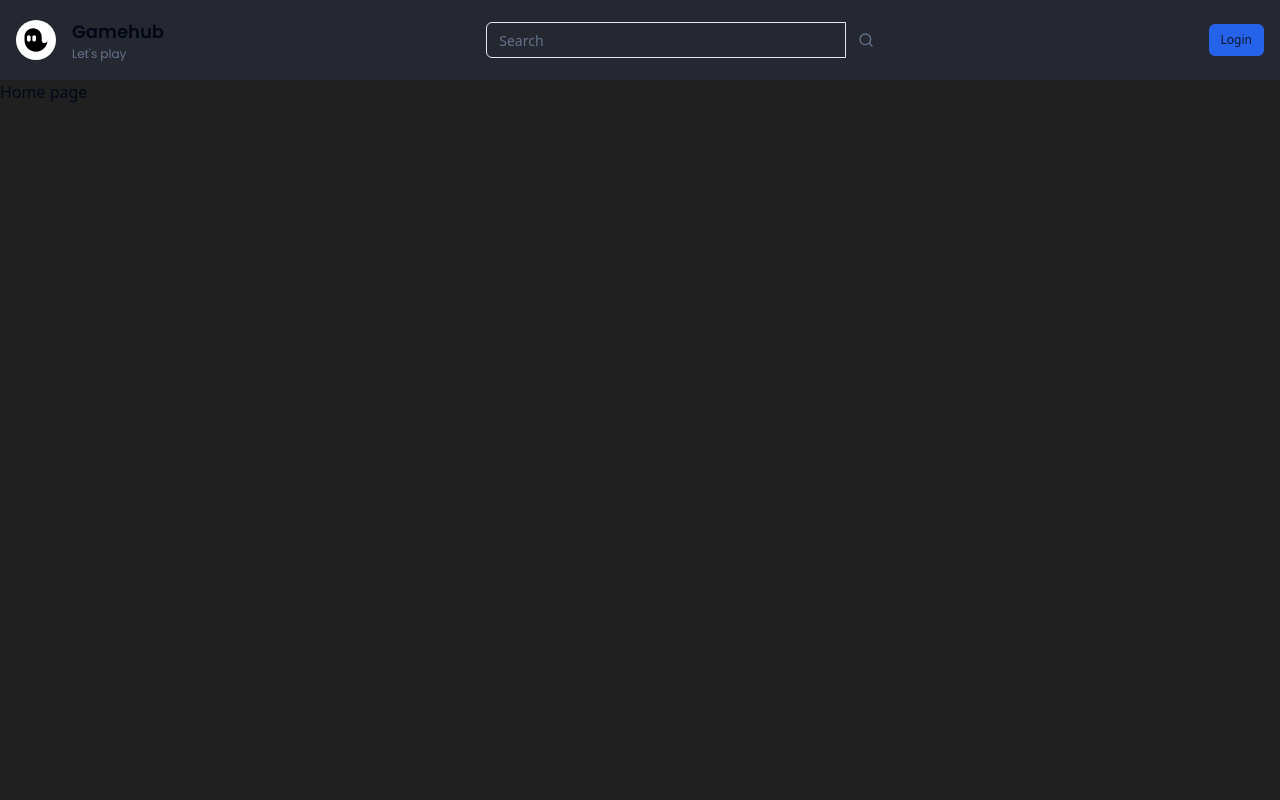
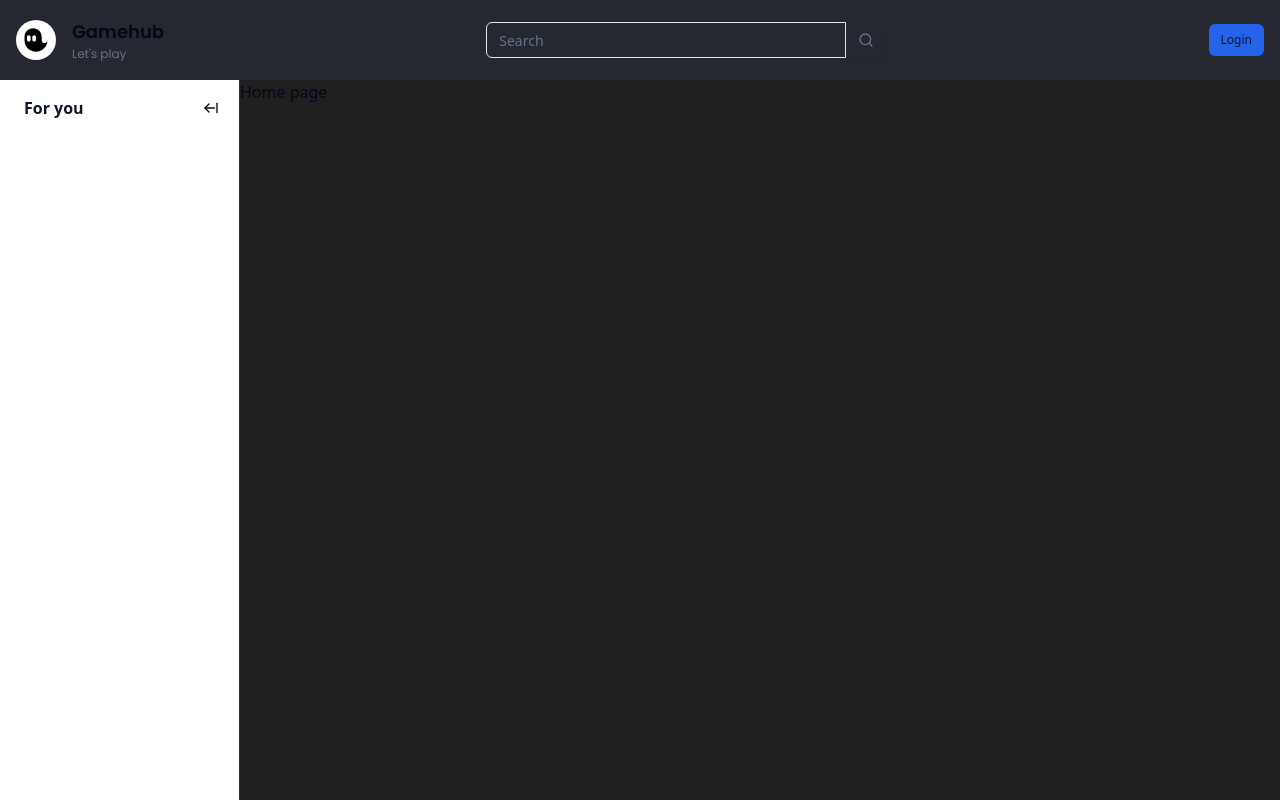
Before and after one commit to raz228822/twitch, a Next.js app: page / in a window 1280 px wide. Built offline with nearby package versions, Linux system fonts and the light colour scheme; no server answers.

Commit message:
Creating sidebar

```diff
--- /dev/null
+++ b/app/(browse)/_components/container.tsx
@@ -0,0 +1,40 @@
+"use client"
+
+
+import { useEffect } from "react";
+import { useMediaQuery } from "usehooks-ts"
+
+import { cn } from "@/lib/utils";
+import { useSidebar } from "@/store/use-sidebar";
+
+interface ContainerProps {
+    children: React.ReactNode;
+}
+
+export const Container = ({
+    children,
+}: ContainerProps) => {
+    const matches = useMediaQuery("(max-width: 1024px)")
+    const {
+        collapsed,
+        onCollapse,
+        onExpand,
+    } = useSidebar((state) => state)
+
+    useEffect(() => {
+        if (matches) {
+            onCollapse();
+        } else {
+            onExpand();
+        }
+    }, [matches, onCollapse, onExpand])
+
+    return (
+        <div className={cn(
+            "flex-1",
+            collapsed ? "ml-[70px]" : "ml-[70px] lg:ml-60"
+        )}>
+            {children}
+        </div>
+    );
+};
--- /dev/null
+++ b/app/(browse)/_components/sidebar/index.tsx
@@ -0,0 +1,10 @@
+import Toggle from "./toggle"
+import { Wrapper } from "./wrapper"
+
+export const Sidebar = () => {
+    return (
+        <Wrapper>
+            <Toggle />
+        </Wrapper>
+    )
+}
--- /dev/null
+++ b/app/(browse)/_components/sidebar/toggle.tsx
@@ -0,0 +1,53 @@
+"use client"
+
+import { ArrowLeftFromLine, ArrowRightFromLine } from "lucide-react";
+
+import { Hint } from "@/components/hint";
+import { Button } from "@/components/ui/button";
+import { useSidebar } from "@/store/use-sidebar";
+
+export const toggle = () => {
+    const {
+        collapsed,
+        onExpand,
+        onCollapse
+    } = useSidebar((state) => state);
+
+    const label = collapsed ? "Expand" : "Collapse";
+
+    return (
+        <>
+            {collapsed && (
+                <div className="hidden lg:flex w-full items-center justify-center pt-4 mb-4">
+                    <Hint label={label} side="right" asChild>
+                        <Button
+                                onClick={onExpand}
+                                className="h-auto p-2"
+                                variant="ghost"
+                            >
+                                <ArrowRightFromLine className="h-4 w-4" />
+                        </Button>
+                    </Hint>
+                </div>
+            )}
+            {!collapsed && (
+                <div className="p-3 pl-6 mb-2 flex items-center w-full">
+                    <p className="font-semibold text-primary">
+                        For you
+                    </p>
+                    <Hint label={label} side="right" asChild>
+                        <Button
+                            onClick={onCollapse}
+                            className="h-auto p-2 ml-auto"
+                            variant="ghost">
+                            <ArrowLeftFromLine className="h-4 w-4"/>
+                        </Button>
+                    </Hint>
+
+                </div>
+            )}
+        </>
+    );
+};
+
+export default toggle;
--- /dev/null
+++ b/app/(browse)/_components/sidebar/wrapper.tsx
@@ -0,0 +1,22 @@
+"use client"
+
+import { cn } from "@/lib/utils";
+import { useSidebar } from "@/store/use-sidebar";
+
+interface WrapperProps {
+    children: React.ReactNode;
+}
+
+export const Wrapper = ({
+    children,
+}: WrapperProps) => {
+    const { collapsed } = useSidebar((state) => state);
+
+    return (
+        <aside className={cn("fixed left-0 flex flex-col w-60 h-full bg-background border-r border-[#2D2E35] z-50",
+            collapsed && "w-[70px]"
+        )}>
+            {children}
+        </aside>
+    )
+}
--- a/app/(browse)/layout.tsx
+++ b/app/(browse)/layout.tsx
@@ -1,4 +1,6 @@
+import { Container } from "./_components/container";
 import { Navbar } from "./_components/navbar";
+import { Sidebar } from "./_components/sidebar";
 
 const BrowseLayout = ({
     children,
@@ -9,7 +11,10 @@
         <>
             <Navbar />
             <div className="flex h-full pt-20">
-                {children}
+                <Sidebar />
+                <Container>
+                    {children}
+                </Container>
             </div>
 
         </>
--- a/app/layout.tsx
+++ b/app/layout.tsx
@@ -3,7 +3,7 @@
 import { ClerkProvider } from '@clerk/nextjs'
 import { dark } from "@clerk/themes";
 import { Inter } from "next/font/google";
-import { ThemeProvider } from "./(auth)/_components/theme-provider";
+import { ThemeProvider } from "../components/theme-provider";
 
 const inter = Inter({ subsets: ['latin']})
 
--- /dev/null
+++ b/components/hint.tsx
@@ -0,0 +1,41 @@
+import {
+    Tooltip,
+    TooltipContent,
+    TooltipProvider,
+    TooltipTrigger
+} from "@/components/ui/tooltip"
+
+interface HintProps {
+    label: string;
+    children: React.ReactNode;
+    asChild?: boolean;
+    side?: "top" | "bottom" | "left" | "right";
+    align?: "start" | "center" | "end";
+};
+
+export const Hint = ({
+    label,
+    children,
+    asChild,
+    side,
+    align,
+}: HintProps) => {
+    return (
+        <TooltipProvider>
+            <Tooltip delayDuration={0}>
+                <TooltipTrigger asChild={asChild}>
+                    {children}
+                </TooltipTrigger>
+                <TooltipContent
+                    className="text-black bg-white"
+                    side={side}
+                    align={align}
+                >
+                    <p className="font-semibold">
+                        {label}
+                    </p>
+                </TooltipContent>
+            </Tooltip>
+        </TooltipProvider>
+    )
+}
--- /dev/null
+++ b/components/ui/tooltip.tsx
@@ -0,0 +1,32 @@
+"use client"
+
+import * as React from "react"
+import * as TooltipPrimitive from "@radix-ui/react-tooltip"
+
+import { cn } from "@/lib/utils"
+
+const TooltipProvider = TooltipPrimitive.Provider
+
+const Tooltip = TooltipPrimitive.Root
+
+const TooltipTrigger = TooltipPrimitive.Trigger
+
+const TooltipContent = React.forwardRef<
+  React.ElementRef<typeof TooltipPrimitive.Content>,
+  React.ComponentPropsWithoutRef<typeof TooltipPrimitive.Content>
+>(({ className, sideOffset = 4, ...props }, ref) => (
+  <TooltipPrimitive.Portal>
+    <TooltipPrimitive.Content
+      ref={ref}
+      sideOffset={sideOffset}
+      className={cn(
+        "z-50 overflow-hidden rounded-md bg-primary px-3 py-1.5 text-xs text-primary-foreground animate-in fade-in-0 zoom-in-95 data-[state=closed]:animate-out data-[state=closed]:fade-out-0 data-[state=closed]:zoom-out-95 data-[side=bottom]:slide-in-from-top-2 data-[side=left]:slide-in-from-right-2 data-[side=right]:slide-in-from-left-2 data-[side=top]:slide-in-from-bottom-2",
+        className
+      )}
+      {...props}
+    />
+  </TooltipPrimitive.Portal>
+))
+TooltipContent.displayName = TooltipPrimitive.Content.displayName
+
+export { Tooltip, TooltipTrigger, TooltipContent, TooltipProvider }
--- a/package.json
+++ b/package.json
@@ -14,6 +14,7 @@
     "@prisma/adapter-pg": "^6.3.1",
     "@prisma/client": "^6.3.1",
     "@radix-ui/react-slot": "^1.1.1",
+    "@radix-ui/react-tooltip": "^1.1.8",
     "class-variance-authority": "^0.7.1",
     "clsx": "^2.1.1",
     "lucide-react": "^0.474.0",
@@ -25,7 +26,9 @@
     "react-dom": "^19.0.0",
     "svix": "^1.45.1",
     "tailwind-merge": "^3.0.1",
-    "tailwindcss-animate": "^1.0.7"
+    "tailwindcss-animate": "^1.0.7",
+    "usehooks-ts": "^3.1.1",
+    "zustand": "^5.0.3"
   },
   "devDependencies": {
     "@eslint/eslintrc": "^3",
--- /dev/null
+++ b/store/use-sidebar.ts
@@ -0,0 +1,13 @@
+import { create } from "zustand"
+
+interface SideBarStore {
+    collapsed: boolean;
+    onExpand: () => void;
+    onCollapse: () => void;
+};
+
+export const useSidebar = create<SideBarStore>((set) => ({
+    collapsed: false,
+    onExpand: () => set(() => ({collapsed: false})),
+    onCollapse: () => set(() => ({collapsed: true}))
+}));
```
Also changed, not shown: components/theme-provider.tsx (renamed from app/(auth)/_components/theme-provider.tsx), 1 other file (tests, documents, lock files or other folders).
